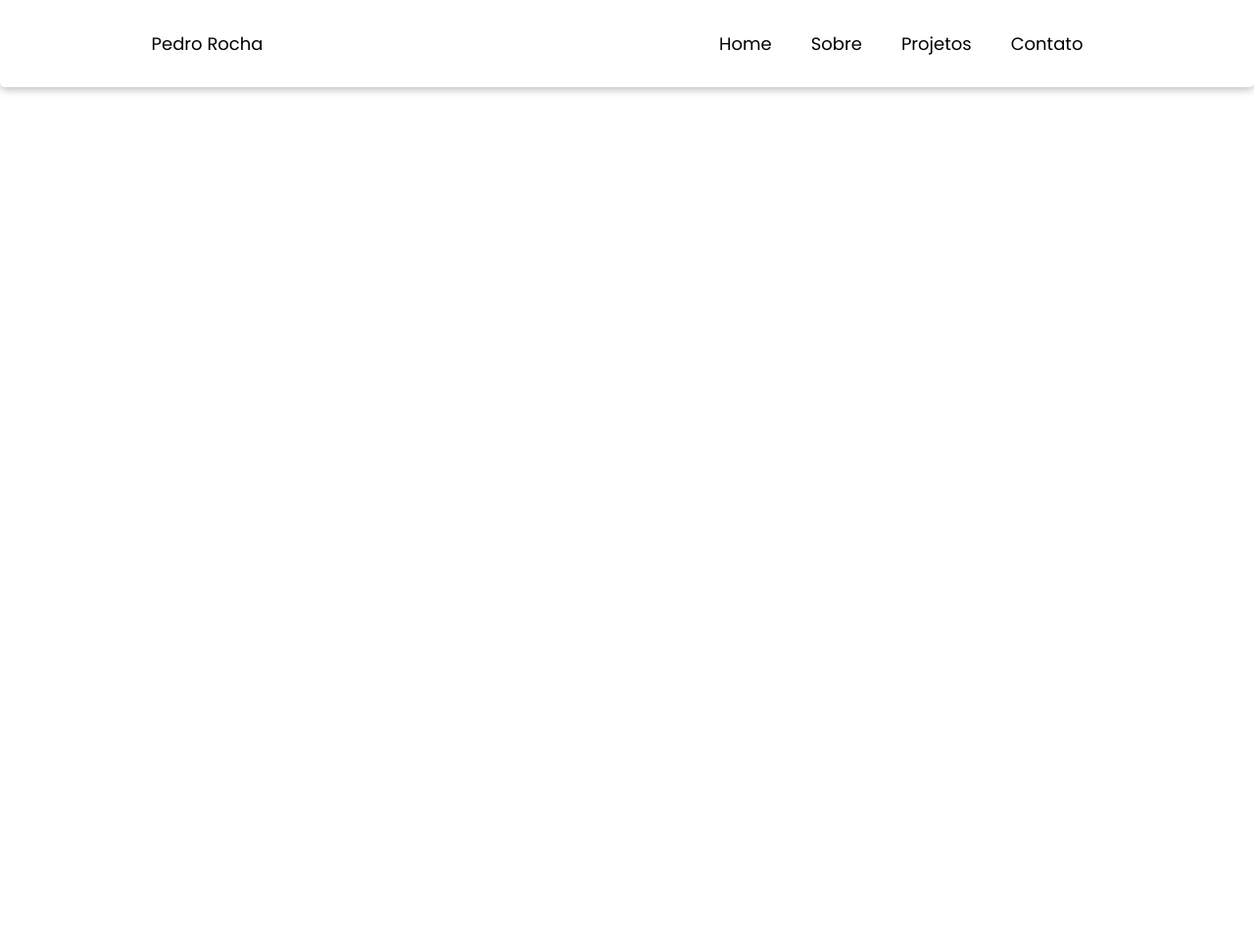
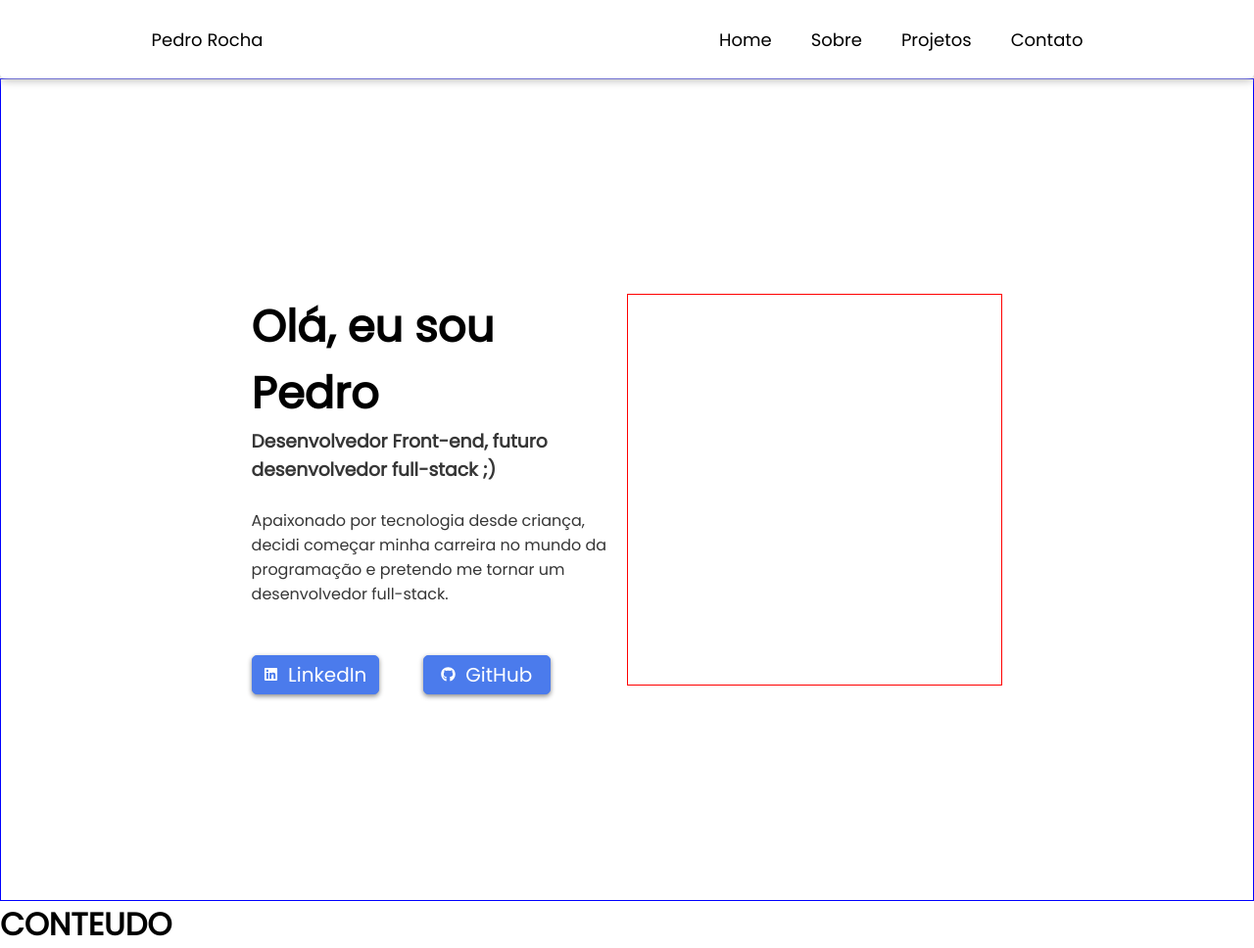
Before and after one commit to pedrolgr/portfolio, a React app in the folder portfolio/: page / in a window 1280 px wide. Shown: the whole page at 98% size. Before the commit the page ends 800 px from the top, so only its background shows below. Built offline with nearby package versions, Linux system fonts and the light colour scheme.

Commit message:
Adição Header
Adição do header e a primeira seção de apresentação

```diff
--- a/portfolio/package.json
+++ b/portfolio/package.json
@@ -3,11 +3,16 @@
   "version": "0.1.0",
   "private": true,
   "dependencies": {
+    "@fortawesome/fontawesome-svg-core": "^6.2.1",
+    "@fortawesome/free-brands-svg-icons": "^6.2.1",
+    "@fortawesome/free-regular-svg-icons": "^6.2.1",
+    "@fortawesome/react-fontawesome": "^0.2.0",
     "@testing-library/jest-dom": "^5.16.5",
     "@testing-library/react": "^13.4.0",
     "@testing-library/user-event": "^13.5.0",
     "react": "^18.2.0",
     "react-dom": "^18.2.0",
+    "react-icons": "^4.7.1",
     "react-scripts": "5.0.1",
     "styled-components": "^5.3.6",
     "web-vitals": "^2.1.4"
--- /dev/null
+++ b/portfolio/src/components/Content/index.js
@@ -0,0 +1,11 @@
+import React from 'react';
+import "./styles.css"
+const Content = () => {
+    return (
+        <div>
+            <h1>CONTEUDO</h1>
+        </div>
+    )
+}
+
+export default Content;
--- a/portfolio/src/components/Header/index.js
+++ b/portfolio/src/components/Header/index.js
@@ -1,10 +1,43 @@
 import React from 'react';
 import "./styles.css"
+import { FaGithub, FaLinkedin } from 'react-icons/fa';
+import Avatar from '../../img';
 
 const Header = () => {
     return (
-        <header>
+        <header className='header'>
+            <div className='container'>
+                { /* div do texto */ }
+                <div className='header-text'>
+                    <h1>Olá, eu sou Pedro</h1>
+                    <h3>Desenvolvedor Front-end, futuro
+                        desenvolvedor full-stack ;)</h3>
 
+                    <p>Apaixonado por tecnologia desde criança, decidi
+                        começar minha carreira no mundo da programação e
+                        pretendo me tornar um desenvolvedor full-stack.</p>
+
+
+                    <a href='https://www.linkedin.com/in/pedrolgr/'>
+                        <button>
+                            <FaLinkedin className='icon'/> LinkedIn
+                        </button>
+                    </a>
+
+
+                    <a href='https://github.com/pedrolgr'>
+                        <button>
+                            <FaGithub className='icon'/> GitHub
+                        </button>
+                    </a>
+
+                </div>
+
+                { /* div da imagem */ }
+                <div className='header-img'>
+
+                </div>
+            </div>
         </header>
     )
 }
--- a/portfolio/src/components/Header/styles.css
+++ b/portfolio/src/components/Header/styles.css
@@ -0,0 +1,87 @@
+/*body {
+    border: 1px solid red;
+    height: 1000px;
+    margin-top: 80px;
+}*/
+
+.header {
+    width: 100%;
+    height: 840px;
+    margin-top: 80px;
+    display: flex;
+    align-items: center;
+    border: 1px solid blue;
+}
+
+.container {
+    width: 60%;
+    display: flex;
+    align-items: center;
+    margin: auto;
+}
+
+/* HEADER TEXT */
+.header-text {
+    height: 400px;
+    width: 50%;
+}
+
+.header-text h1 {
+    font-size: 45px;
+}
+
+.header-text h3{
+    color: #363636;
+}
+
+.header-text p{
+    color: #363636;
+    padding-top: 25px;
+}
+
+.header-text button{
+    width: 130px;
+    height: 40px;
+    border: 1px solid #4b7bec;
+    background-color: #4b7bec;
+    border-radius: 5px;
+
+    cursor: pointer;
+
+    margin: 50px 45px 5px 0px;
+    box-shadow: 0px 2px 5px #8a8989;
+    transition: 0.5s;
+}
+
+.header-text button:hover{
+    border: 1px solid #2b56bb;
+    background-color: #2b56bb;
+    transition: 0.5s;
+}
+
+.header-text a button {
+    text-decoration: none;
+    color: white;
+    font-size: 20px;
+}
+
+.icon {
+    font-size: 15px;
+    margin-right: 5px;
+}
+
+
+
+/*----------------------*/
+
+/* HEADER IMG */
+
+.header-img {
+    border: 1px solid red;
+    text-align: center;
+    height: 400px;
+    width: 50%;
+}
+
+
+/*----------------------*/
--- a/portfolio/src/components/Navbar/styles.css
+++ b/portfolio/src/components/Navbar/styles.css
@@ -5,8 +5,6 @@
 * {
     box-sizing: border-box;
     font-family: 'Poppins', sans-serif;
-    font-size: 18px;
-    color: black;
     text-decoration: none;
 }
 
@@ -16,6 +14,9 @@ nav {
     align-items: center;
     padding: 30px 12%;
     box-shadow: 0px 2px 10px #b6b5b5;
+    font-size: 18px;
+    width: 100%;
+    height: 80px;
 
     /* From https://css.glass */
     background: rgba(255, 255, 255, 0.2);
@@ -23,6 +24,10 @@ nav {
     backdrop-filter: blur(5px);
     -webkit-backdrop-filter: blur(5px);
     border: 1px solid rgba(255, 255, 255, 0.3);
+
+    position: fixed;
+    top: 0;
+    width: 100%;
 
 }
 
@@ -38,3 +43,7 @@ nav {
     display: inline-block;
     padding: 0px 20px;
 }
+
+.nav-links li a{
+    color: black;
+}
--- /dev/null
+++ b/portfolio/src/img/index.js
@@ -0,0 +1,10 @@
+import React from 'react';
+import avatar from './avatar.png';
+
+const Avatar = () => {
+    return (
+        <img src={avatar} alt="Avatar" className='avatar-img'/>
+    )
+}
+
+export default Avatar;
--- a/portfolio/src/pages/Home/index.js
+++ b/portfolio/src/pages/Home/index.js
@@ -1,10 +1,16 @@
 import Header from '../../components/Header'
 import Navbar from '../../components/Navbar'
+import Content from '../../components/Content'
 
 function App() {
   return (
     <div className="App">
+
       <Navbar />
+      <Header>
+
+      </Header>
+      <Content />
     </div>
   );
 }
--- a/portfolio/src/styles.css
+++ b/portfolio/src/styles.css
@@ -2,6 +2,3 @@
     margin: 0;
     padding: 0;
 }
-
-body {
-}
```
Also changed, not shown: portfolio/src/components/Content/styles.css (added), portfolio/src/img/avatar.png (added), 1 other file.
